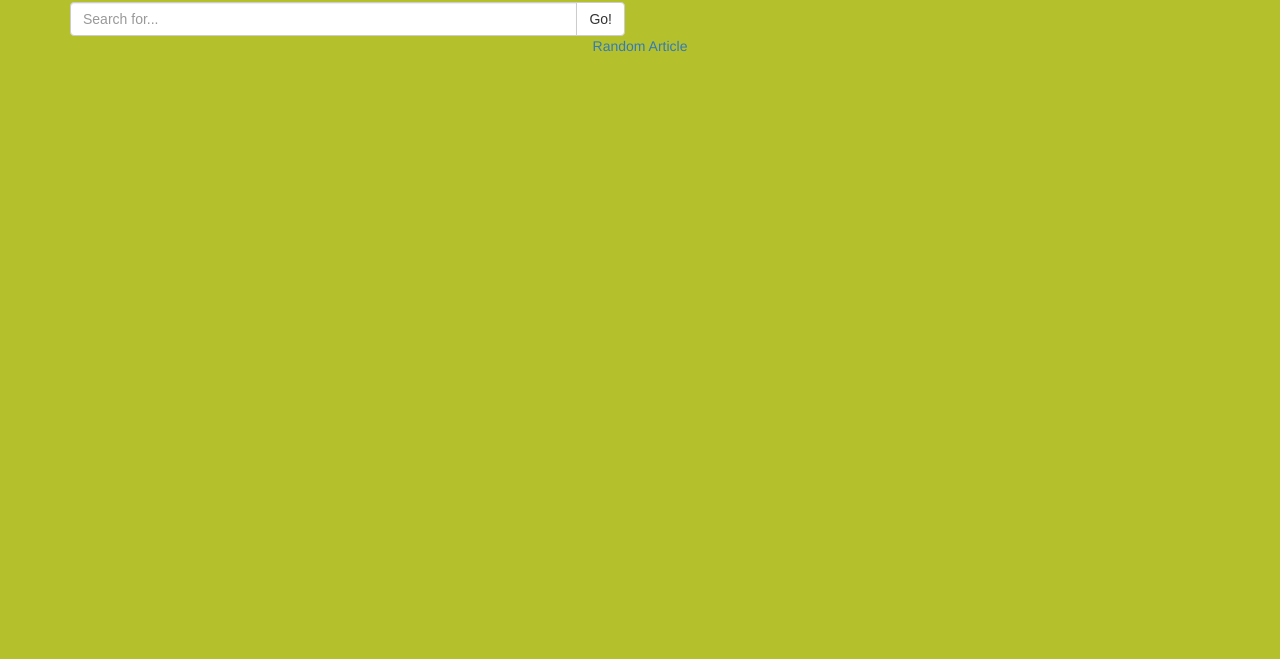
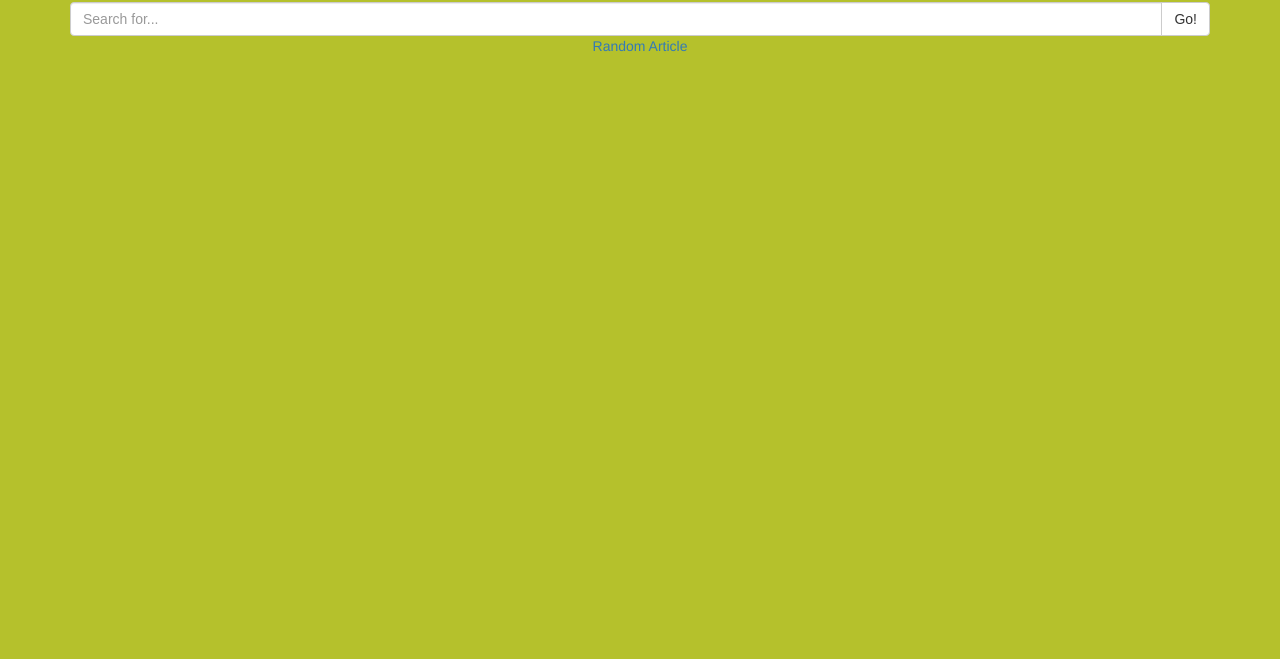
Before and after one commit to algenisromero/wikiviewer, a plain HTML site: page index.html in a window 1280 px wide. Shown: the part 141-800 px from the top of the page. Drawn offline with nearby package versions, Linux system fonts and the light colour scheme.

Commit message:
Search bar issue
Fix search bar wrong position on screen.

```diff
--- a/index.html
+++ b/index.html
@@ -24,7 +24,7 @@
         </div>
         <!-- SEARCH BAR FORMS -->
         <div class="row">
-            <div class="col-md-6 text-center">
+            <div class="col-md-12">
                 <div class="input-group">
                     <input type="text" class="form-control" placeholder="Search for..." id="searchTerm">
                     <span class="input-group-btn">
```
